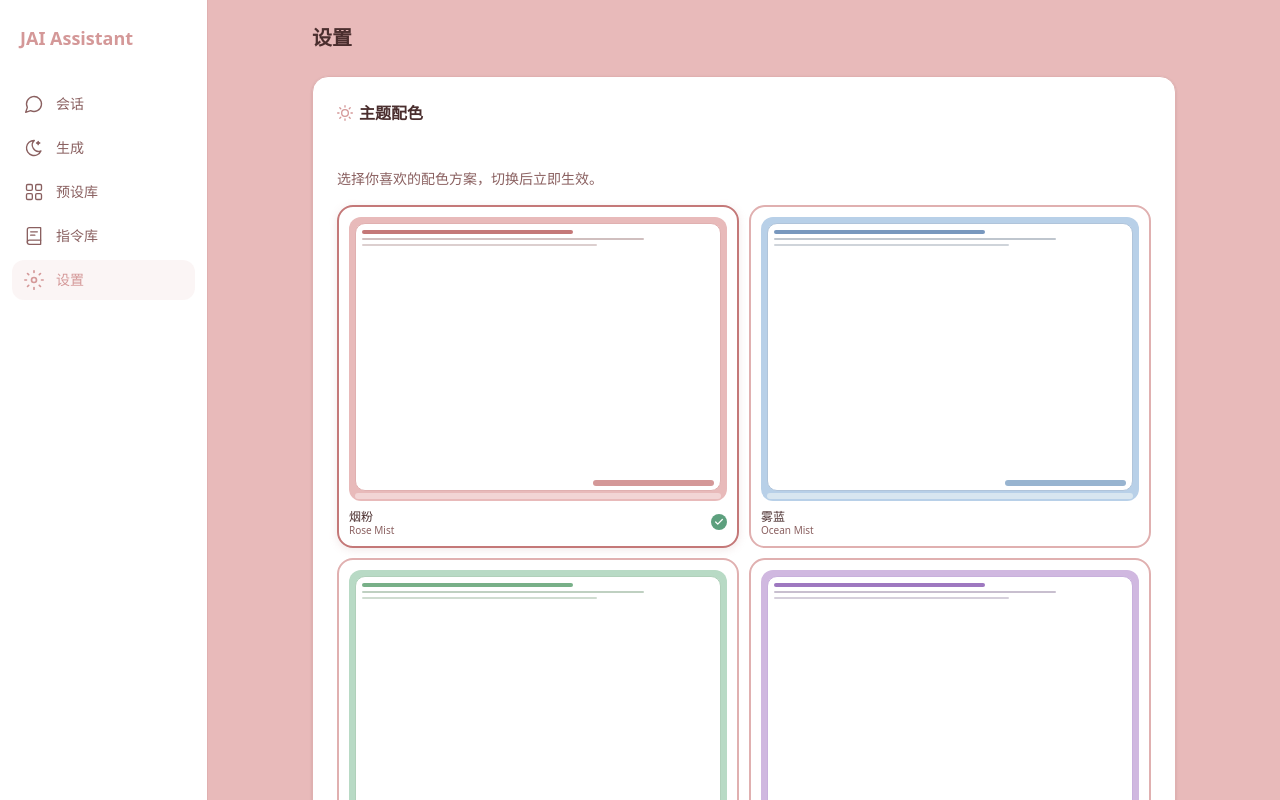
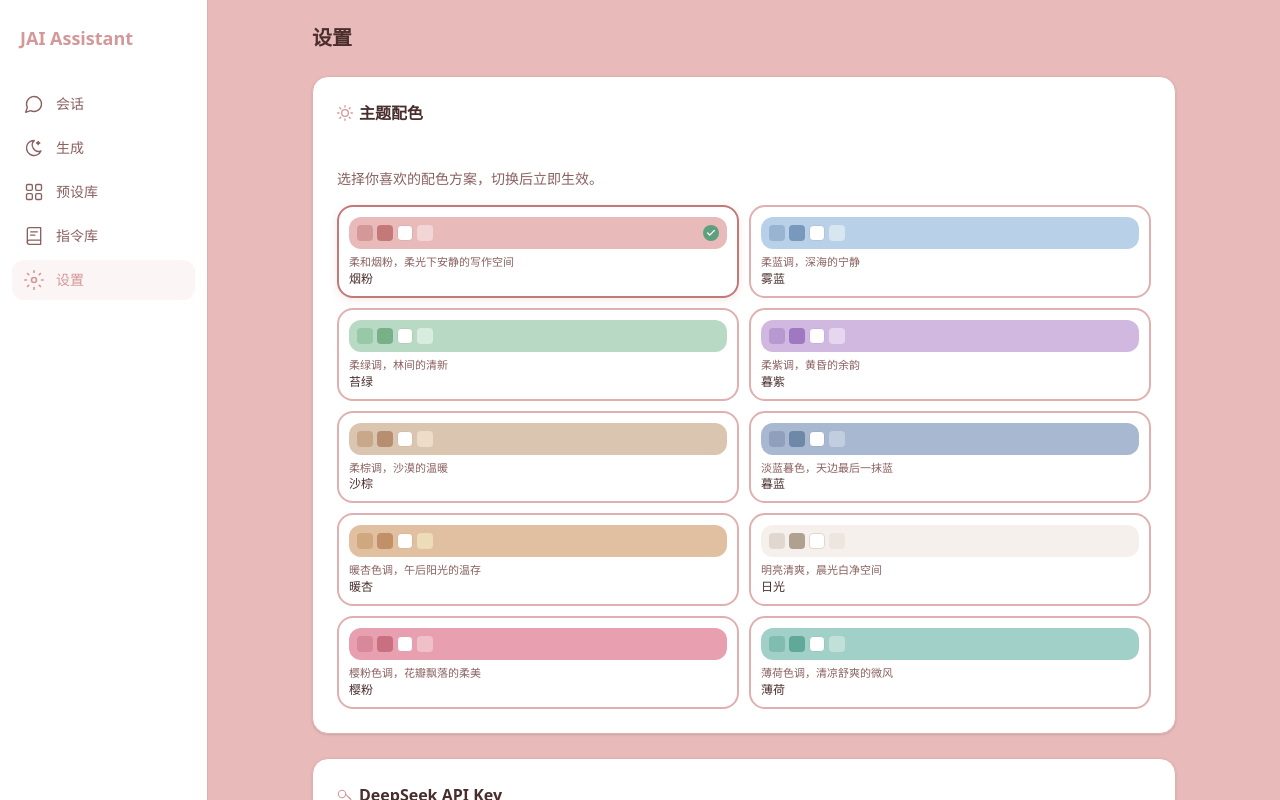
Before and after one commit to zero542900/jai995, a Next.js app: page /settings in a window 1280 px wide. Shown: the top 800 px of the page. Built offline with nearby package versions, Linux system fonts and the light colour scheme.

Commit message:
feat: 4套暗色主题替换为柔和浅色，主题卡片改为横向矩形布局
Coze-Commit-Type: user
Coze-User-ID: 1616745996252979
Coze-Conversation-ID: 6557430

```diff
--- a/src/app/layout.tsx
+++ b/src/app/layout.tsx
@@ -54,16 +54,16 @@ const themeInitScript = `
         'jai-success': '#5AA07A', 'jai-thinking': '#a78bfa', 'jai-shadow': 'rgba(195,160,130,0.20)'
       },
       midnight: {
-        'jai-bg': '#1E2433', 'jai-secondary': '#3A4560', 'jai-accent': '#6880A8',
-        'jai-card': '#2A3248', 'jai-card-border': '#2E3750', 'jai-input-bg': '#323B52',
-        'jai-text': '#D0D8EA', 'jai-text-secondary': '#90A0B8', 'jai-muted': '#323B52',
-        'jai-success': '#5AAA90', 'jai-thinking': '#8b9ff6', 'jai-shadow': 'rgba(20,30,50,0.35)'
+        'jai-bg': '#A8B8D0', 'jai-secondary': '#8EA0BC', 'jai-accent': '#6E88A8',
+        'jai-card': '#FFFFFF', 'jai-card-border': '#A0B0C8', 'jai-input-bg': '#C0CEDF',
+        'jai-text': '#2A3650', 'jai-text-secondary': '#5A6E88', 'jai-muted': '#C0CEDF',
+        'jai-success': '#5AA098', 'jai-thinking': '#8b9ff6', 'jai-shadow': 'rgba(120,150,190,0.20)'
       },
       warmnight: {
-        'jai-bg': '#2A2320', 'jai-secondary': '#4A3E38', 'jai-accent': '#A07858',
-        'jai-card': '#342C28', 'jai-card-border': '#38302C', 'jai-input-bg': '#3A3230',
-        'jai-text': '#E8D8C8', 'jai-text-secondary': '#B8A898', 'jai-muted': '#3A3230',
-        'jai-success': '#6AAA78', 'jai-thinking': '#c898f0', 'jai-shadow': 'rgba(30,20,15,0.35)'
+        'jai-bg': '#E0C0A0', 'jai-secondary': '#D0A880', 'jai-accent': '#C09068',
+        'jai-card': '#FFFFFF', 'jai-card-border': '#D8B898', 'jai-input-bg': '#ECDCB8',
+        'jai-text': '#4A3420', 'jai-text-secondary': '#8A6848', 'jai-muted': '#ECDCB8',
+        'jai-success': '#5AA078', 'jai-thinking': '#c898f0', 'jai-shadow': 'rgba(180,140,100,0.20)'
       },
       daylight: {
         'jai-bg': '#F5F0EC', 'jai-secondary': '#E0D8D0', 'jai-accent': '#B0A090',
@@ -72,16 +72,16 @@ const themeInitScript = `
         'jai-success': '#5AAA78', 'jai-thinking': '#9080e0', 'jai-shadow': 'rgba(160,140,120,0.12)'
       },
       neonrose: {
-        'jai-bg': '#1A1520', 'jai-secondary': '#3A2848', 'jai-accent': '#E060A0',
-        'jai-card': '#252030', 'jai-card-border': '#2E2438', 'jai-input-bg': '#2E2238',
-        'jai-text': '#EED8F5', 'jai-text-secondary': '#B898C8', 'jai-muted': '#2E2238',
-        'jai-success': '#50D898', 'jai-thinking': '#B060F0', 'jai-shadow': 'rgba(180,60,120,0.25)'
+        'jai-bg': '#E8A0B0', 'jai-secondary': '#D88898', 'jai-accent': '#C87080',
+        'jai-card': '#FFFFFF', 'jai-card-border': '#E0A0AE', 'jai-input-bg': '#F0C0CA',
+        'jai-text': '#4A2228', 'jai-text-secondary': '#8A5060', 'jai-muted': '#F0C0CA',
+        'jai-success': '#5AAA80', 'jai-thinking': '#B060F0', 'jai-shadow': 'rgba(190,100,120,0.20)'
       },
       neonocean: {
-        'jai-bg': '#121A28', 'jai-secondary': '#283848', 'jai-accent': '#40B8D8',
-        'jai-card': '#1A2435', 'jai-card-border': '#1E2A3C', 'jai-input-bg': '#1E2838',
-        'jai-text': '#D8E8F8', 'jai-text-secondary': '#88B0D0', 'jai-muted': '#1E2838',
-        'jai-success': '#40D8A0', 'jai-thinking': '#7080F0', 'jai-shadow': 'rgba(40,140,180,0.25)'
+        'jai-bg': '#A0D0C8', 'jai-secondary': '#80BCB0', 'jai-accent': '#60A898',
+        'jai-card': '#FFFFFF', 'jai-card-border': '#98C8BE', 'jai-input-bg': '#C0E0D8',
+        'jai-text': '#1E3A34', 'jai-text-secondary': '#50786E', 'jai-muted': '#C0E0D8',
+        'jai-success': '#40A888', 'jai-thinking': '#7080F0', 'jai-shadow': 'rgba(100,175,155,0.20)'
       }
     };
     var colors = themes[themeId] || themes.rose;
@@ -91,10 +91,7 @@ const themeInitScript = `
       root.style.setProperty('--color-' + key, colors[key]);
     });
     // Sync shadcn/ui :root variables so all components follow theme
-    // Dark themes use light text on buttons, light themes use card color
-    var isDark = ['midnight','warmnight','neonrose','neonocean'].indexOf(themeId) >= 0;
     var c = colors;
-    var onDark = isDark ? c['jai-text'] : c['jai-card'];
     root.style.setProperty('--background', c['jai-bg']);
     root.style.setProperty('--foreground', c['jai-text']);
     root.style.setProperty('--card', c['jai-card']);
@@ -102,9 +99,9 @@ const themeInitScript = `
     root.style.setProperty('--popover', c['jai-card']);
     root.style.setProperty('--popover-foreground', c['jai-text']);
     root.style.setProperty('--primary', c['jai-secondary']);
-    root.style.setProperty('--primary-foreground', onDark);
+    root.style.setProperty('--primary-foreground', c['jai-card']);
     root.style.setProperty('--secondary', c['jai-accent']);
-    root.style.setProperty('--secondary-foreground', onDark);
+    root.style.setProperty('--secondary-foreground', c['jai-card']);
     root.style.setProperty('--muted', c['jai-muted']);
     root.style.setProperty('--muted-foreground', c['jai-text-secondary']);
     root.style.setProperty('--accent', c['jai-accent']);
--- a/src/app/settings/page.tsx
+++ b/src/app/settings/page.tsx
@@ -80,48 +80,33 @@ export default function SettingsPage() {
                     }
                   `}
                 >
-                  {/* 大色块预览 - 模拟卡片外观 */}
+                  {/* 横向色条预览 */}
                   <div
-                    className="w-full aspect-[4/3] rounded-lg overflow-hidden mb-2 relative"
+                    className="w-full h-8 rounded-lg flex items-center gap-1 px-2"
                     style={{ backgroundColor: theme.colors['jai-bg'] }}
                   >
-                    {/* 模拟卡片 */}
-                    <div
-                      className="absolute top-1.5 left-1.5 right-1.5 bottom-2.5 rounded-md border"
-                      style={{
-                        backgroundColor: theme.colors['jai-card'],
-                        borderColor: theme.colors['jai-card-border'],
-                      }}
-                    >
-                      {/* 模拟标题行 */}
-                      <div className="p-1.5 space-y-1">
-                        <div className="h-1 w-3/5 rounded-full" style={{ backgroundColor: theme.colors['jai-accent'] }} />
-                        <div className="h-0.5 w-4/5 rounded-full" style={{ backgroundColor: theme.colors['jai-text-secondary'], opacity: 0.4 }} />
-                        <div className="h-0.5 w-2/3 rounded-full" style={{ backgroundColor: theme.colors['jai-text-secondary'], opacity: 0.3 }} />
-                      </div>
-                      {/* 模拟按钮 */}
-                      <div className="absolute bottom-1 right-1.5 h-1.5 w-1/3 rounded-full" style={{ backgroundColor: theme.colors['jai-secondary'] }} />
-                    </div>
-                    {/* 模拟输入框 */}
-                    <div
-                      className="absolute bottom-0.5 left-1.5 right-1.5 h-1.5 rounded-sm"
-                      style={{ backgroundColor: theme.colors['jai-input-bg'] }}
-                    />
-                  </div>
-
-                  {/* 主题名称 */}
-                  <div className="flex items-center justify-between">
-                    <div>
-                      <div className="text-xs font-medium text-jai-text leading-tight">{theme.name}</div>
-                      <div className="text-[10px] text-jai-text-secondary leading-tight">{theme.nameEn}</div>
-                    </div>
+                    {/* 色块序列 */}
+                    <div className="h-4 w-4 rounded" style={{ backgroundColor: theme.colors['jai-secondary'] }} />
+                    <div className="h-4 w-4 rounded" style={{ backgroundColor: theme.colors['jai-accent'] }} />
+                    <div className="h-4 w-4 rounded border" style={{ backgroundColor: theme.colors['jai-card'], borderColor: theme.colors['jai-card-border'] }} />
+                    <div className="h-4 w-4 rounded" style={{ backgroundColor: theme.colors['jai-input-bg'] }} />
+                    <div className="flex-1" />
                     {isActive && (
-                      <div className="flex-shrink-0 w-4 h-4 rounded-full bg-jai-success flex items-center justify-center">
+                      <div className="h-4 w-4 rounded-full bg-jai-success flex items-center justify-center">
                         <svg className="w-2.5 h-2.5 text-white" viewBox="0 0 24 24" fill="none" stroke="currentColor" strokeWidth="3" strokeLinecap="round" strokeLinejoin="round">
                           <polyline points="20 6 9 17 4 12" />
                         </svg>
                       </div>
                     )}
+                  </div>
+
+                  {/* 主题描述 */}
+                  <div className="mt-1.5 text-[11px] text-jai-text-secondary leading-tight truncate">
+                    {theme.description}
+                  </div>
+                  {/* 主题名称 */}
+                  <div className="mt-0.5 text-xs font-medium text-jai-text leading-tight">
+                    {theme.name}
                   </div>
                 </button>
               );
--- a/src/lib/themes.ts
+++ b/src/lib/themes.ts
@@ -142,44 +142,42 @@ export const THEMES: Theme[] = [
   },
   {
     id: 'midnight',
-    name: '深夜',
-    nameEn: 'Midnight',
-    description: '深蓝夜色，沉浸式暗调',
-    isDark: true,
+    name: '暮蓝',
+    nameEn: 'Twilight Blue',
+    description: '淡蓝暮色，天边最后一抹蓝',
     colors: {
-      'jai-bg': '#1E2433',
-      'jai-secondary': '#3A4560',
-      'jai-accent': '#6880A8',
-      'jai-card': '#2A3248',
-      'jai-card-border': '#2E3750',
-      'jai-input-bg': '#323B52',
-      'jai-text': '#D0D8EA',
-      'jai-text-secondary': '#90A0B8',
-      'jai-muted': '#323B52',
-      'jai-success': '#5AAA90',
+      'jai-bg': '#A8B8D0',
+      'jai-secondary': '#8EA0BC',
+      'jai-accent': '#6E88A8',
+      'jai-card': '#FFFFFF',
+      'jai-card-border': '#A0B0C8',
+      'jai-input-bg': '#C0CEDF',
+      'jai-text': '#2A3650',
+      'jai-text-secondary': '#5A6E88',
+      'jai-muted': '#C0CEDF',
+      'jai-success': '#5AA098',
       'jai-thinking': '#8b9ff6',
-      'jai-shadow': 'rgba(20, 30, 50, 0.35)',
+      'jai-shadow': 'rgba(120, 150, 190, 0.20)',
     },
   },
   {
     id: 'warmnight',
-    name: '暖夜',
-    nameEn: 'Warm Night',
-    description: '暖棕暗调，壁炉旁的舒适',
-    isDark: true,
+    name: '暖杏',
+    nameEn: 'Warm Apricot',
+    description: '暖杏色调，午后阳光的温存',
     colors: {
-      'jai-bg': '#2A2320',
-      'jai-secondary': '#4A3E38',
-      'jai-accent': '#A07858',
-      'jai-card': '#342C28',
-      'jai-card-border': '#38302C',
-      'jai-input-bg': '#3A3230',
-      'jai-text': '#E8D8C8',
-      'jai-text-secondary': '#B8A898',
-      'jai-muted': '#3A3230',
-      'jai-success': '#6AAA78',
+      'jai-bg': '#E0C0A0',
+      'jai-secondary': '#D0A880',
+      'jai-accent': '#C09068',
+      'jai-card': '#FFFFFF',
+      'jai-card-border': '#D8B898',
+      'jai-input-bg': '#ECDCB8',
+      'jai-text': '#4A3420',
+      'jai-text-secondary': '#8A6848',
+      'jai-muted': '#ECDCB8',
+      'jai-success': '#5AA078',
       'jai-thinking': '#c898f0',
-      'jai-shadow': 'rgba(30, 20, 15, 0.35)',
+      'jai-shadow': 'rgba(180, 140, 100, 0.20)',
     },
   },
   {
@@ -204,44 +202,42 @@ export const THEMES: Theme[] = [
   },
   {
     id: 'neonrose',
-    name: '霓虹粉',
-    nameEn: 'Neon Rose',
-    description: '暗底霓虹粉，赛博夜色',
-    isDark: true,
+    name: '樱粉',
+    nameEn: 'Cherry Blossom',
+    description: '樱粉色调，花瓣飘落的柔美',
     colors: {
-      'jai-bg': '#1A1520',
-      'jai-secondary': '#3A2848',
-      'jai-accent': '#E060A0',
-      'jai-card': '#252030',
-      'jai-card-border': '#2E2438',
-      'jai-input-bg': '#2E2238',
-      'jai-text': '#EED8F5',
-      'jai-text-secondary': '#B898C8',
-      'jai-muted': '#2E2238',
-      'jai-success': '#50D898',
+      'jai-bg': '#E8A0B0',
+      'jai-secondary': '#D88898',
+      'jai-accent': '#C87080',
+      'jai-card': '#FFFFFF',
+      'jai-card-border': '#E0A0AE',
+      'jai-input-bg': '#F0C0CA',
+      'jai-text': '#4A2228',
+      'jai-text-secondary': '#8A5060',
+      'jai-muted': '#F0C0CA',
+      'jai-success': '#5AAA80',
       'jai-thinking': '#B060F0',
-      'jai-shadow': 'rgba(180, 60, 120, 0.25)',
+      'jai-shadow': 'rgba(190, 100, 120, 0.20)',
     },
   },
   {
     id: 'neonocean',
-    name: '霓虹蓝',
-    nameEn: 'Neon Ocean',
-    description: '暗底霓虹蓝，深潜光晕',
-    isDark: true,
+    name: '薄荷',
+    nameEn: 'Mint',
+    description: '薄荷色调，清凉舒爽的微风',
     colors: {
-      'jai-bg': '#121A28',
-      'jai-secondary': '#283848',
-      'jai-accent': '#40B8D8',
-      'jai-card': '#1A2435',
-      'jai-card-border': '#1E2A3C',
-      'jai-input-bg': '#1E2838',
-      'jai-text': '#D8E8F8',
-      'jai-text-secondary': '#88B0D0',
-      'jai-muted': '#1E2838',
-      'jai-success': '#40D8A0',
+      'jai-bg': '#A0D0C8',
+      'jai-secondary': '#80BCB0',
+      'jai-accent': '#60A898',
+      'jai-card': '#FFFFFF',
+      'jai-card-border': '#98C8BE',
+      'jai-input-bg': '#C0E0D8',
+      'jai-text': '#1E3A34',
+      'jai-text-secondary': '#50786E',
+      'jai-muted': '#C0E0D8',
+      'jai-success': '#40A888',
       'jai-thinking': '#7080F0',
-      'jai-shadow': 'rgba(40, 140, 180, 0.25)',
+      'jai-shadow': 'rgba(100, 175, 155, 0.20)',
     },
   },
 ];
@@ -273,7 +269,6 @@ export function applyTheme(themeId: string): void {
   });
 
   // 同步更新 shadcn/ui :root 变量，确保 Button/Card/Input 等组件也跟随主题
-  const onDark = theme.isDark ? c['jai-text'] : c['jai-card'];
   root.style.setProperty('--background', c['jai-bg']);
   root.style.setProperty('--foreground', c['jai-text']);
   root.style.setProperty('--card', c['jai-card']);
@@ -281,9 +276,9 @@ export function applyTheme(themeId: string): void {
   root.style.setProperty('--popover', c['jai-card']);
   root.style.setProperty('--popover-foreground', c['jai-text']);
   root.style.setProperty('--primary', c['jai-secondary']);
-  root.style.setProperty('--primary-foreground', onDark);
+  root.style.setProperty('--primary-foreground', c['jai-card']);
   root.style.setProperty('--secondary', c['jai-accent']);
-  root.style.setProperty('--secondary-foreground', onDark);
+  root.style.setProperty('--secondary-foreground', c['jai-card']);
   root.style.setProperty('--muted', c['jai-muted']);
   root.style.setProperty('--muted-foreground', c['jai-text-secondary']);
   root.style.setProperty('--accent', c['jai-accent']);
```
